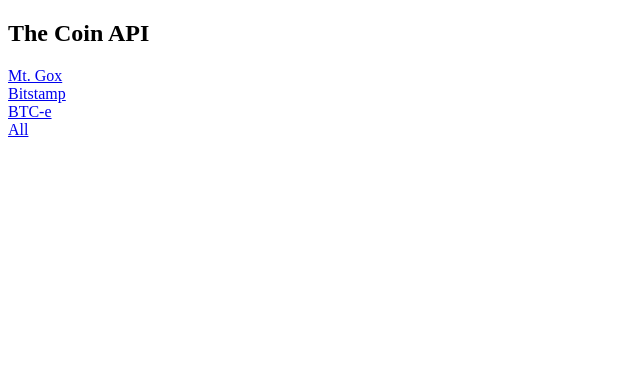
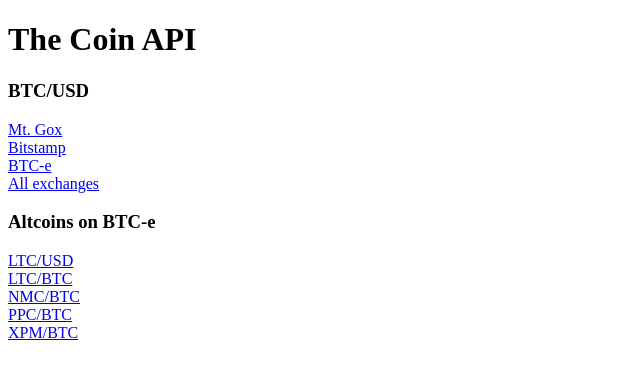
Before and after one commit to onenameio/coinapi, a Flask app: page / in a window 1280 px wide. Shown: the top 379 px of the page, without its empty margins (0-640 px from the left). Run offline with Flask 2, Linux system fonts and the light colour scheme.

Commit message:
add alt coins on btc-e

```diff
--- a/app.py
+++ b/app.py
@@ -42,6 +42,7 @@ class MtGoxAPI(ExchangeAPI):
 		ticker_data = self.ticker_data(target_currency, native_currency)['data']
 
 		ticker = {
+			'price_units': native_currency,
 			'volume': float(ticker_data['vol']['value_int']),
 			'bid': self.float_price(ticker_data['buy']['display']),
 			'ask': self.float_price(ticker_data['sell']['display']),
@@ -60,13 +61,21 @@ class BTCeAPI(ExchangeAPI):
 		self.name = 'btce'
 		self.BASE_URL = 'https://btc-e.com/api/2'
 		self.TICKER_ENDPOINTS = {
-			('btc', 'usd'): '/btc_usd/ticker'
+			('btc', 'usd'): '/btc_usd/ticker',
+			('ltc', 'usd'): '/ltc_usd/ticker',
+			('ltc', 'btc'): '/ltc_btc/ticker',
+			('nmc', 'btc'): '/nmc_btc/ticker',
+			('ppc', 'btc'): '/ppc_btc/ticker',
+			('xpm', 'btc'): '/xpm_btc/ticker',
+			('nvc', 'btc'): '/nvc_btc/ticker',
+			('trc', 'btc'): '/trc_btc/ticker',
 		}
 
 	def ticker(self, target_currency, native_currency):
 		ticker_data = self.ticker_data(target_currency, native_currency)['ticker']
 
 		ticker = {
+			'price_units': native_currency,
 			'volume': float(ticker_data['vol']),
 			'bid': ticker_data['buy'],
 			'ask': ticker_data['sell'],
@@ -91,6 +100,7 @@ class BitstampAPI(ExchangeAPI):
 		ticker_data = self.ticker_data(target_currency, native_currency)
 
 		ticker = {
+			'price_units': native_currency,
 			'volume': float(ticker_data['volume']),
 			'bid': self.float_price(ticker_data['bid']),
 			'ask': self.float_price(ticker_data['ask']),
--- a/templates/index.html
+++ b/templates/index.html
@@ -5,10 +5,11 @@
 </head>
 <body>
 	<div>
-		<h2>
+		<h1>
 			The Coin API
-		</h2>
+		</h1>
 	</div>
+	<h3>BTC/USD</h3>
 	<div>
 		<a href="/tickers/mtgox/btc_usd">Mt. Gox</a>
 	</div>
@@ -19,7 +20,23 @@
 		<a href="/tickers/btce/btc_usd">BTC-e</a>
 	</div>
 	<div>
-		<a href="/tickers/btc_usd">All</a>
+		<a href="/tickers/btc_usd">All exchanges</a>
+	</div>
+	<h3>Altcoins on BTC-e</h3>
+	<div>
+		<a href="/tickers/btce/ltc_usd">LTC/USD</a>
+	</div>
+	<div>
+		<a href="/tickers/btce/ltc_btc">LTC/BTC</a>
+	</div>
+	<div>
+		<a href="/tickers/btce/nmc_btc">NMC/BTC</a>
+	</div>
+	<div>
+		<a href="/tickers/btce/ppc_btc">PPC/BTC</a>
+	</div>
+	<div>
+		<a href="/tickers/btce/xpm_btc">XPM/BTC</a>
 	</div>
 </body>
 </html>
```
